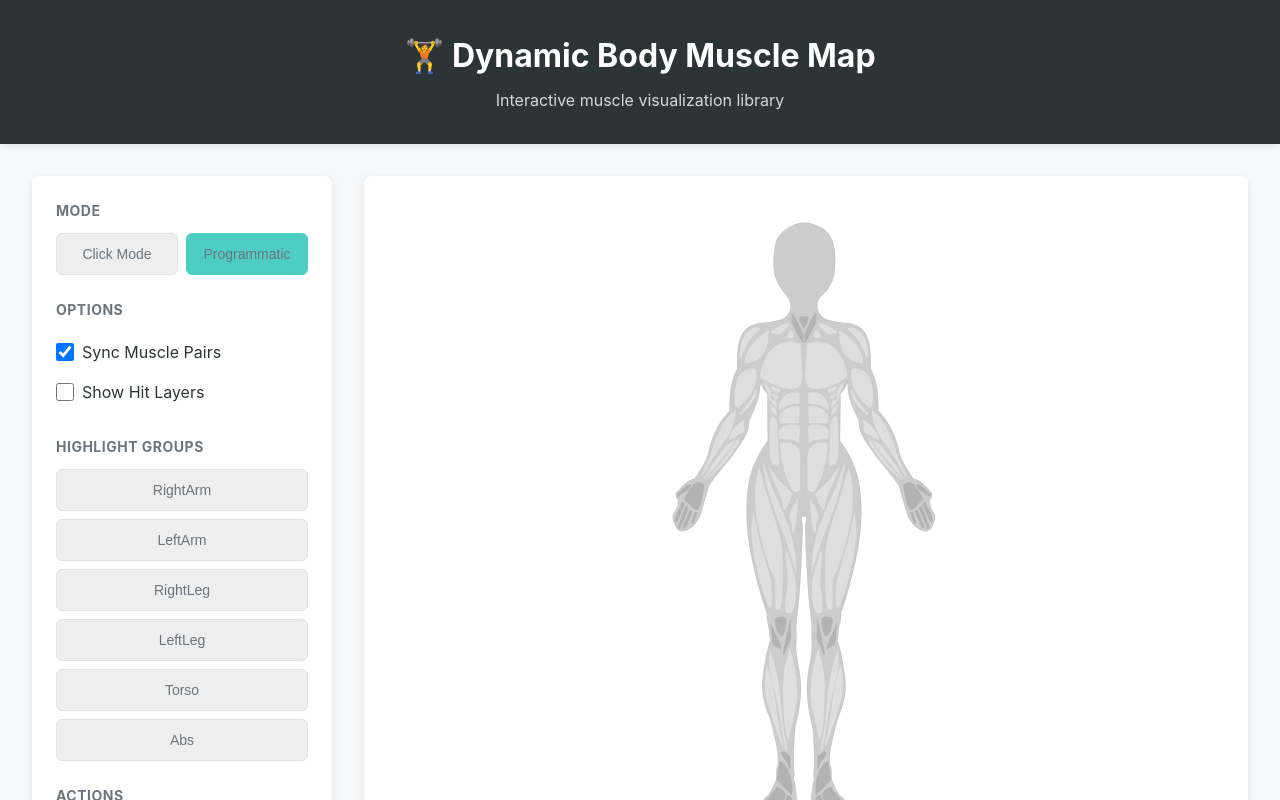
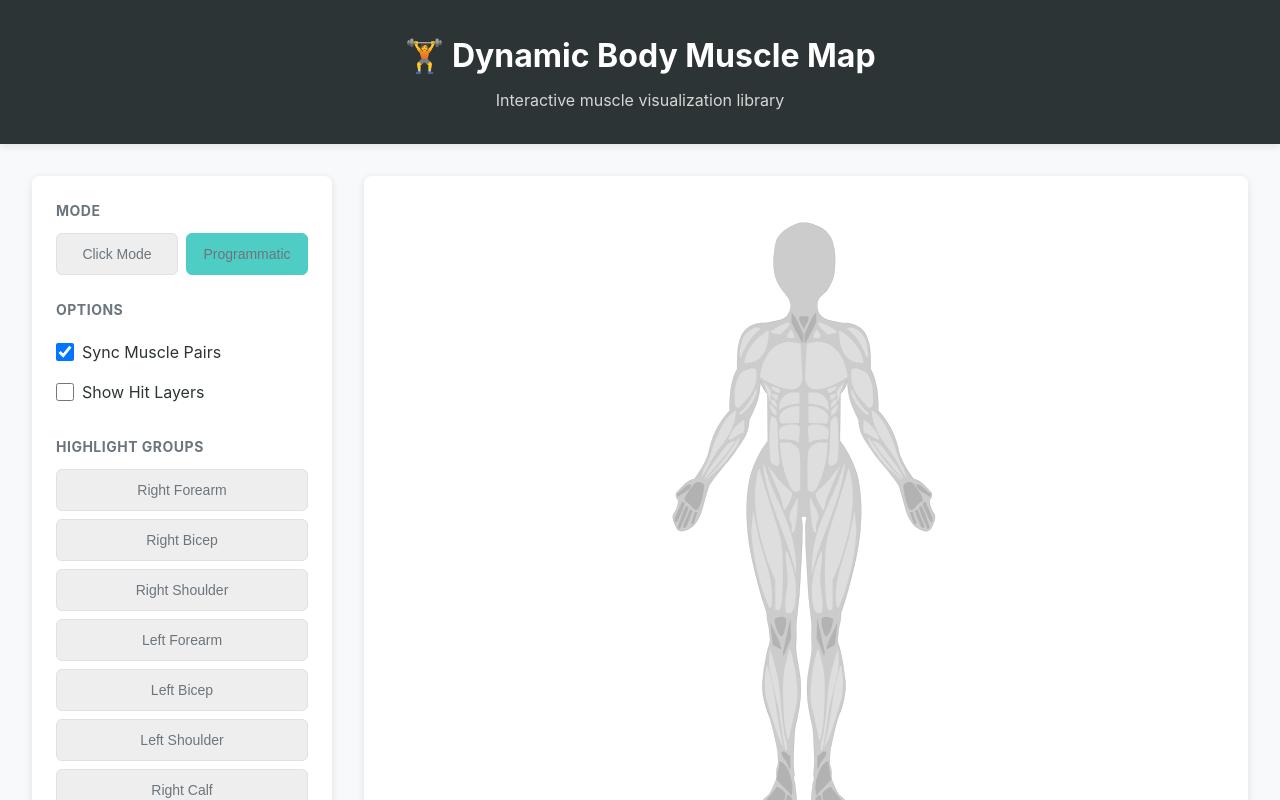
Before and after one commit to JScafidi616/Dynamic-Body-muscle, a React (Vite) app: page / in a window 1280 px wide. Both pictures are taken after a click on the button "Programmatic". Shown: the top 800 px of the page. Built offline with nearby package versions, Linux system fonts and the light colour scheme.

Commit message:
fix muscle consistency between modes

```diff
--- a/src/App.tsx
+++ b/src/App.tsx
@@ -25,6 +25,19 @@ function App() {
 		reset,
 	} = useMuscleState();
 
+	// Non-interactive elements (body parts that aren't muscles)
+	const NON_INTERACTIVE_IDS = [
+		'Body_Bg',
+		'Body_Stroke',
+		'Neck',
+		'RightKnee',
+		'LeftKnee',
+		'RightHand',
+		'LeftHand',
+		'RightFeet',
+		'LeftFeet',
+	];
+
 	const handleMuscleClick = (muscleId: MuscleId) => {
 		setClickedMuscle(muscleId);
 
@@ -46,21 +59,63 @@ function App() {
 		}
 	};
 
-	const highlightMuscleGroup = (groupName: string) => {
-		const group = MUSCLE_GROUPS[groupName];
-		if (group) {
-			let muscleIds = group.muscles.map((m) => m.id);
+	//Commented by now, but might be useful later
+	// const highlightMuscleGroup = (groupName: string) => {
+	// 	const group = MUSCLE_GROUPS[groupName];
+	// 	if (group) {
+	// 		let muscleIds = group.muscles.map((m) => m.id);
 
-			// If sync is enabled, add paired muscles too
+	// 		// If sync is enabled, add paired muscles too
+	// 		if (syncPairs) {
+	// 			const pairedIds = muscleIds
+	// 				.map((id) => getPairedMuscle(id))
+	// 				.filter(Boolean) as MuscleId[];
+	// 			muscleIds = [...muscleIds, ...pairedIds];
+	// 		}
+
+	// 		console.log('Highlighting group:', groupName, 'Muscles:', muscleIds);
+	// 		highlightMuscles(muscleIds);
+	// 	}
+	// };
+
+	const highlightIndividualMuscle = (muscleId: MuscleId) => {
+		// Check if muscle is already highlighted
+		const isHighlighted = highlighted.includes(muscleId);
+
+		if (isHighlighted) {
+			// ✅ If highlighted, remove it (and its pair if sync is on)
+			const musclesToRemove = [muscleId];
+
 			if (syncPairs) {
-				const pairedIds = muscleIds
-					.map((id) => getPairedMuscle(id))
-					.filter(Boolean) as MuscleId[];
-				muscleIds = [...muscleIds, ...pairedIds];
+				const pairedMuscle = getPairedMuscle(muscleId);
+				if (pairedMuscle) {
+					musclesToRemove.push(pairedMuscle as MuscleId);
+				}
 			}
 
-			console.log('Highlighting group:', groupName, 'Muscles:', muscleIds);
-			highlightMuscles(muscleIds);
+			// Remove from highlighted array
+			const newHighlighted = highlighted.filter(
+				(id) => !musclesToRemove.includes(id),
+			);
+			highlightMuscles(newHighlighted);
+
+			console.log('Removing muscles:', musclesToRemove);
+		} else {
+			// ✅ If not highlighted, add it (and its pair if sync is on)
+			const musclesToAdd = [muscleId];
+
+			if (syncPairs) {
+				const pairedMuscle = getPairedMuscle(muscleId);
+				if (pairedMuscle) {
+					musclesToAdd.push(pairedMuscle as MuscleId);
+				}
+			}
+
+			// Add to existing highlighted array
+			const newHighlighted = [...highlighted, ...musclesToAdd];
+			highlightMuscles(newHighlighted);
+
+			console.log('Adding muscles:', musclesToAdd);
 		}
 	};
 
@@ -123,24 +178,21 @@ function App() {
 							<>
 								<h3>Highlight Groups</h3>
 								<div className='button-group vertical'>
-									{Object.keys(MUSCLE_GROUPS)
+									{Object.values(MUSCLE_GROUPS)
+										.filter((group) => group.name !== 'Body') // ✅ Filter out Body group
+										.flatMap((group) => group.muscles) // ✅ Get all muscles from all groups
 										.filter(
-											(name) =>
-												name !== 'Body' &&
-												name !== 'Feets' &&
-												name !== 'Hands' &&
-												name !== 'No-Muscle' &&
-												name !== 'Knees',
-										) // ✅ Don't show Body button
-										.map((groupName) => (
+											(muscle) => !NON_INTERACTIVE_IDS.includes(muscle.id),
+										) // ✅ Filter out non-muscles
+										.map((muscle) => (
 											<button
-												key={groupName}
-												onClick={() => {
-													highlightMuscleGroup(groupName);
-													console.log('Clicked group:', groupName);
-												}}
+												key={muscle.id}
+												onClick={() => highlightIndividualMuscle(muscle.id)}
+												className={
+													highlighted.includes(muscle.id) ? 'active' : ''
+												}
 											>
-												{groupName}
+												{muscle.name}
 											</button>
 										))}
 								</div>
```
